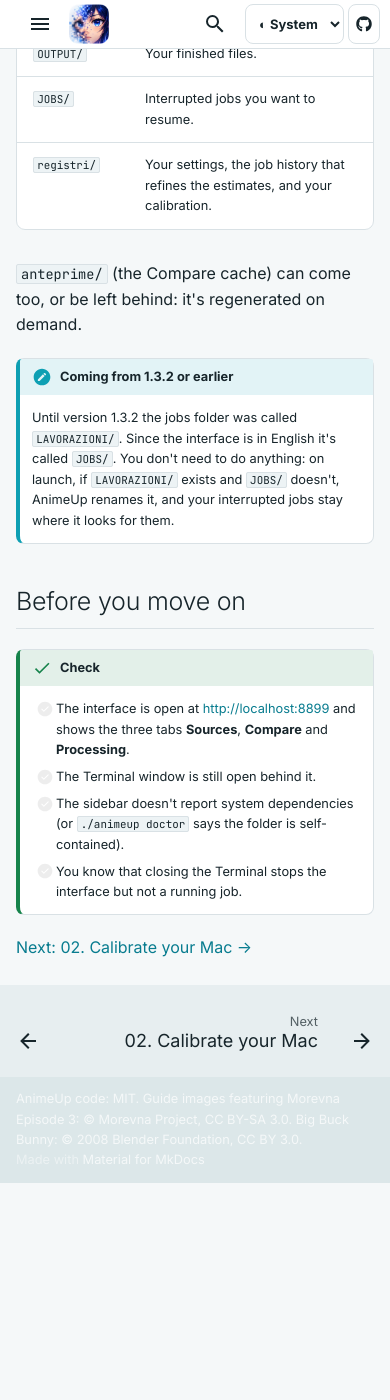
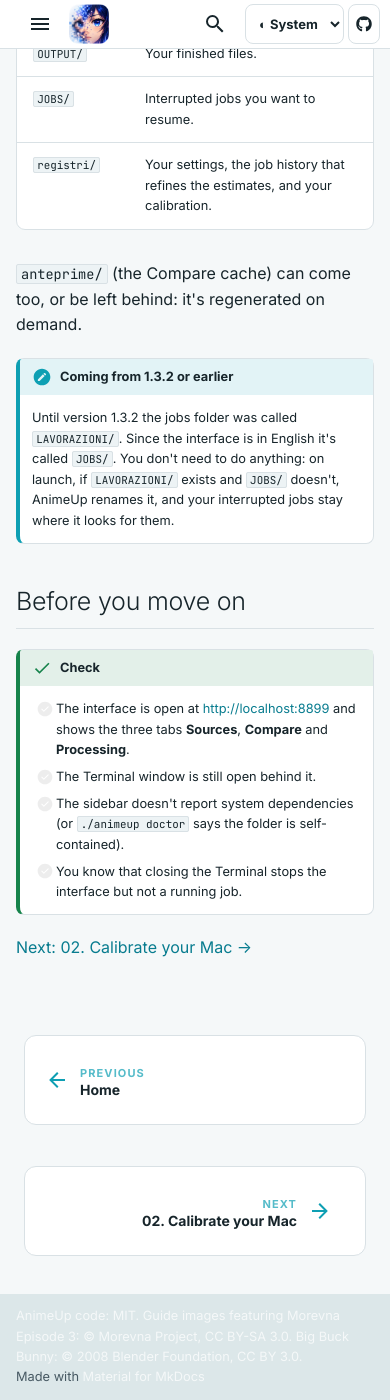
Before and after one commit to Interstellar0verdrive/AnimeUp, an MkDocs documentation site: the page built from docs/guide/01-install.md, in a window 390 px wide and 1400 px high, scrolled down 10421 px. Built offline with MkDocs 1.6.1 and Material for MkDocs 9.7.7, drawn with Linux system fonts in a browser that asks for light colours; before the commit the page ends 11604 px from its top, so only the background shows below that.

Commit message:
Align guide navigation cards with reading column

```diff
--- a/docs/stylesheets/extra.css
+++ b/docs/stylesheets/extra.css
@@ -488,6 +488,115 @@
   line-height: 1.6;
 }
 
+.md-footer-meta .md-copyright {
+  color: var(--animeup-muted);
+}
+
+.md-footer-meta .md-copyright a {
+  color: var(--animeup-link);
+}
+
+/* Keep chapter navigation inside the reading column, like the guide content. */
+.md-footer {
+  background: var(--animeup-bg);
+}
+
+.md-footer__inner.md-grid {
+  box-sizing: border-box;
+  display: grid;
+  gap: 0.65rem;
+  grid-template-columns: repeat(2, minmax(0, 1fr));
+  margin: 0 auto;
+  max-width: 54rem;
+  padding: 1.5rem 1.2rem;
+  width: 100%;
+}
+
+.md-footer__link {
+  align-items: center;
+  background: var(--animeup-surface);
+  border: 1px solid var(--animeup-border);
+  border-radius: 0.6rem;
+  box-sizing: border-box;
+  color: var(--animeup-text);
+  gap: 0.55rem;
+  min-height: 4.5rem;
+  padding: 0.8rem 1rem;
+  transition: background-color 0.2s, border-color 0.2s;
+  width: 100%;
+}
+
+.md-footer__link--prev {
+  grid-column: 1;
+}
+
+.md-footer__link--next {
+  grid-column: 2;
+}
+
+.md-footer__link:only-child {
+  grid-column: 1 / -1;
+}
+
+.md-footer__link:is(:hover, :focus-visible) {
+  background: color-mix(in srgb, var(--animeup-accent) 9%, var(--animeup-surface));
+  border-color: var(--animeup-accent);
+  color: var(--animeup-text);
+}
+
+.md-footer__title {
+  flex: 1;
+  margin: 0;
+  min-width: 0;
+  padding: 0;
+}
+
+.md-footer__link--prev .md-footer__title,
+.md-footer__link--next:only-child .md-footer__title {
+  text-align: left;
+}
+
+.md-footer__direction {
+  color: var(--animeup-accent);
+  font-size: 0.55rem;
+  font-weight: 800;
+  letter-spacing: 0.1em;
+  text-transform: uppercase;
+}
+
+.md-footer__title .md-ellipsis {
+  font-size: 0.7rem;
+  font-weight: 700;
+  line-height: 1.35;
+  overflow: visible;
+  text-overflow: clip;
+  white-space: normal;
+}
+
+.md-footer__button {
+  color: var(--animeup-accent);
+  flex: 0 0 auto;
+  height: 1.2rem;
+  margin: 0;
+  padding: 0;
+  width: 1.2rem;
+}
+
+@media screen and (max-width: 44em) {
+  .md-footer__inner.md-grid {
+    grid-template-columns: 1fr;
+  }
+
+  .md-footer__link--prev,
+  .md-footer__link--next {
+    grid-column: 1;
+  }
+
+  .md-footer__link--prev .md-footer__title {
+    display: block;
+  }
+}
+
 @media screen and (max-width: 44rem) {
   .animeup-hero {
     gap: 0.8rem;
@@ -631,4 +740,8 @@
     max-width: 54rem;
     padding: 1.5rem 1.2rem 2rem;
   }
+
+  .md-footer__inner.md-grid {
+    width: calc(100% - 2 * clamp(11rem, 17vw, 13rem));
+  }
 }
```
